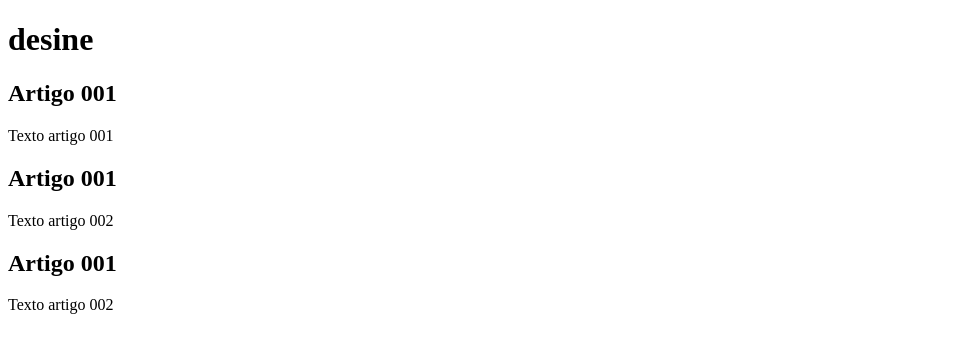
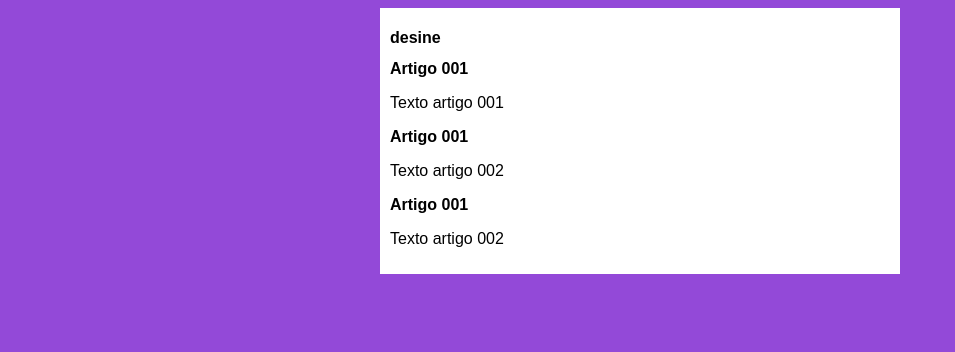
Before and after one commit to Rafaelvinicius139/teste, a plain HTML site: page index.html in a window 1280 px wide. Shown: the whole page, without its empty margins (0-955 px from the left). Drawn offline with Linux system fonts and the light colour scheme.

Commit message:
inicio a formatação

```diff
--- /dev/null
+++ b/estilos.css
@@ -0,0 +1,17 @@
+*{
+    font-family: Arial, Helvetica, sans-serif;
+    font-size: 16px;
+}
+
+body{
+    background-color: rgb(147, 73, 216);
+}
+
+main{
+    background-color: white;
+    width: 500px;
+    box-shadow: 3px 3px 5 rgba(0,0,0,0.473);
+    margin:auto;
+    padding:10px;
+
+}
--- a/index.html
+++ b/index.html
@@ -3,6 +3,7 @@
 <head>
     <meta charset="UTF-8">
     <meta name="viewport" content="width=device-width, initial-scale=1.0">
+    <link rel="stylesheet" href="estilos.css">
     <title>Titilo do site </title>
 </head>
 <body>
```
